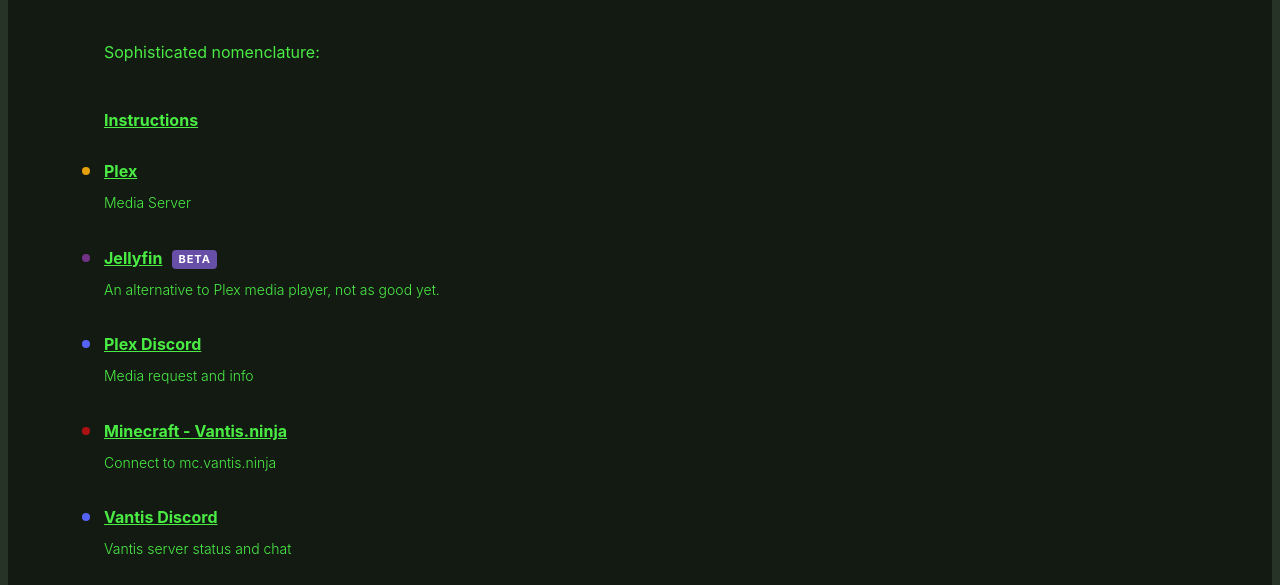
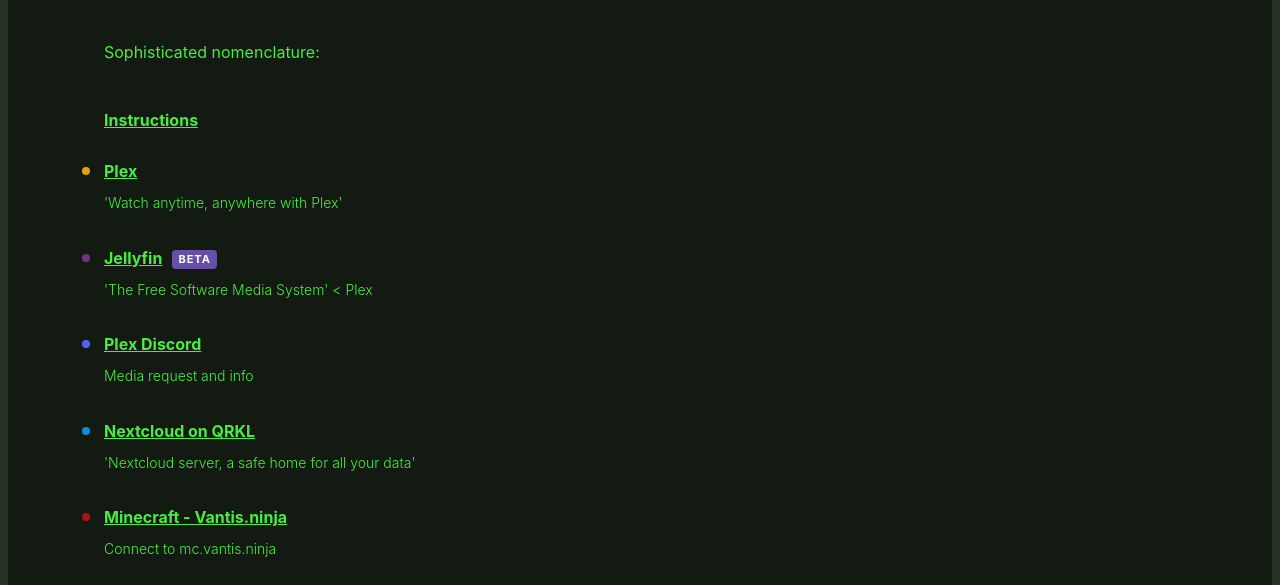
Before and after one commit to sybenx/syb.lol, a Gatsby site: page / in a window 1280 px wide. Shown: the part 204-789 px from the top of the page. Built offline with nearby package versions, Linux system fonts and the light colour scheme; Gatsby itself is replaced by a stand-in of ours.

Commit message:
Update index.js

```diff
--- a/src/pages/index.js
+++ b/src/pages/index.js
@@ -88,7 +88,7 @@
     text: "Plex",
     url: "https://plex.aarwares.com",
     description:
-      "Media Server",
+      "'Watch anytime, anywhere with Plex'",
     color: "#e5a00d",
   },
   {
@@ -96,7 +96,7 @@
     url: "https://jelly.aarwares.com/",
     badge: true,
     description:
-      "An alternative to Plex media player, not as good yet.",
+      "'The Free Software Media System' < Plex",
     color: "#723287",
   },
   {
@@ -105,6 +105,13 @@
     description:
       "Media request and info",
     color: "#5662f6",
+  },
+  {
+    text: "Nextcloud on QRKL",
+    url: "https://files.qrkl.xyz/",
+    description:
+      "'Nextcloud server, a safe home for all your data'",
+    color: "#088FD9",
   },
   {
     text: "Minecraft - Vantis.ninja",
```
